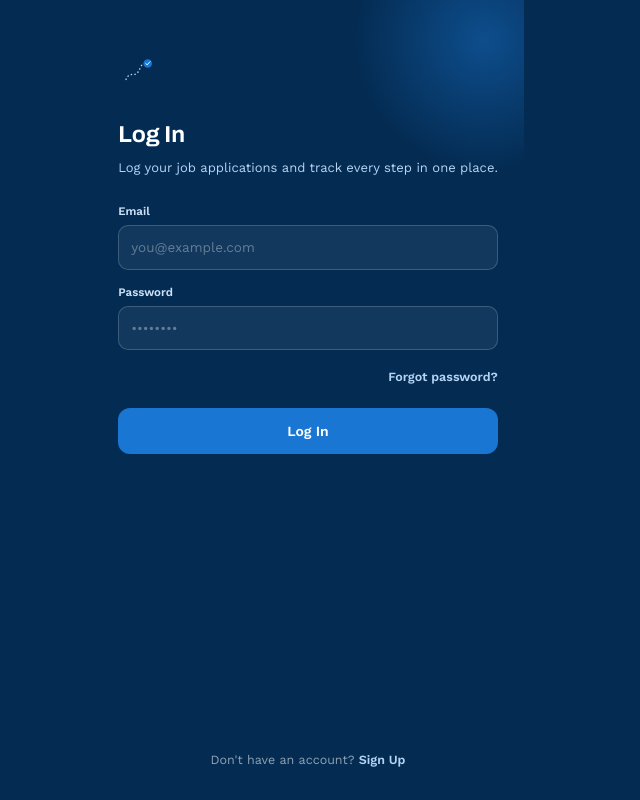
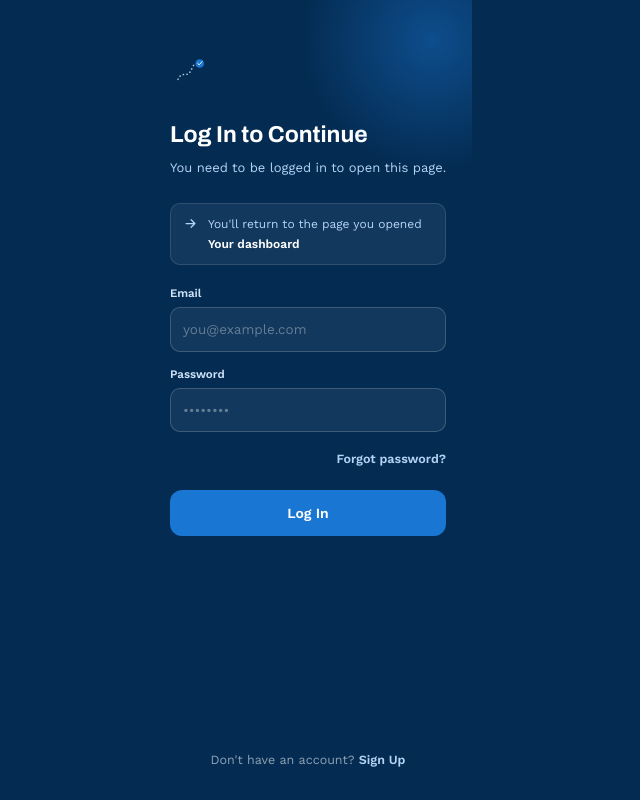
Before and after one commit to Nattarintra/nextjoblog, a Next.js app: page /login in a window 1280 px wide. Shown: the whole page, without its empty margins (332-972 px from the left). Built offline with nearby package versions, Linux system fonts and the light colour scheme.

Commit message:
feat(redirect-unauthenticated-users): login honors next (p3)
Carry validated post-login destinations through the login page and action.
Add return-strip UI and coverage for safe and malicious next values.

```diff
--- a/app/actions/auth.ts
+++ b/app/actions/auth.ts
@@ -5,6 +5,7 @@ import { redirect } from "next/navigation";
 
 import { SupabaseConfigError } from "@/lib/supabase/config";
 import { createServerSupabaseClient } from "@/lib/supabase/server";
+import { resolvePostLoginPath } from "@/lib/auth/next-path";
 
 const emailShapePattern = /^[^\s@]+@[^\s@]+\.[^\s@]+$/;
 
@@ -146,6 +147,7 @@ export async function login(
   const passwordValue = formData.get("password");
   const email = typeof emailValue === "string" ? emailValue.trim() : "";
   const password = typeof passwordValue === "string" ? passwordValue : "";
+  const redirectTarget = resolvePostLoginPath(formData.get("next"));
 
   if (!emailShapePattern.test(email)) {
     return { error: "unknown", message: "Please enter a valid email address." };
@@ -197,5 +199,5 @@ export async function login(
     };
   }
 
-  redirect("/dashboard");
+  redirect(redirectTarget);
 }
--- a/app/login/LoginFields.tsx
+++ b/app/login/LoginFields.tsx
@@ -10,13 +10,16 @@ export function LoginFields({
   formAction,
   hasError,
   isPending,
+  nextPath,
 }: {
   formAction: ComponentProps<"form">["action"];
   hasError: boolean;
   isPending: boolean;
+  nextPath: string;
 }) {
   return (
     <form action={formAction}>
+      <input type="hidden" name="next" value={nextPath} />
       <div className="mb-3.5">
         <label htmlFor="email" className={authFieldLabelClassName}>
           Email
--- a/app/login/LoginForm.tsx
+++ b/app/login/LoginForm.tsx
@@ -9,6 +9,7 @@ import { authLinkClassName } from "@/components/auth/styles";
 
 import { LoginConfirmationRequiredAlert, LoginErrorAlert } from "./LoginAlert";
 import { LoginFields } from "./LoginFields";
+import { ReturnStrip } from "./ReturnStrip";
 
 const styles = {
   wrap: "relative box-border flex min-h-[100svh] flex-col overflow-hidden px-6.5 pt-13 pb-7.5 text-white",
@@ -18,7 +19,13 @@ const styles = {
   footer: "mt-auto pt-5.5 text-center text-[12.5px] text-white/55",
 };
 
-export default function LoginForm() {
+export default function LoginForm({
+  nextPath = "/dashboard",
+  destinationLabel,
+}: {
+  nextPath?: string;
+  destinationLabel?: string;
+}) {
   const [state, formAction, isPending] = useActionState(login, undefined);
   const hasError = Boolean(state && "error" in state);
 
@@ -26,10 +33,14 @@ export default function LoginForm() {
     <div className={styles.wrap}>
       <div className={styles.glow} aria-hidden="true" />
       <AuthLogo />
-      <div className={styles.heading}>Log In</div>
+      <h1 className={styles.heading}>{destinationLabel ? "Log In to Continue" : "Log In"}</h1>
       <div className={styles.subheading}>
-        Log your job applications and track every step in one place.
+        {destinationLabel
+          ? "You need to be logged in to open this page."
+          : "Log your job applications and track every step in one place."}
       </div>
+
+      {destinationLabel && <ReturnStrip label={destinationLabel} />}
 
       {state && "error" in state && state.error === "invalid_credentials" && (
         <LoginErrorAlert message="Email or password is incorrect" />
@@ -44,7 +55,12 @@ export default function LoginForm() {
         <LoginConfirmationRequiredAlert />
       )}
 
-      <LoginFields formAction={formAction} hasError={hasError} isPending={isPending} />
+      <LoginFields
+        formAction={formAction}
+        hasError={hasError}
+        isPending={isPending}
+        nextPath={nextPath}
+      />
 
       <div className={styles.footer}>
         Don&apos;t have an account? <Link className={authLinkClassName} href="/signup">Sign Up</Link>
--- /dev/null
+++ b/app/login/ReturnStrip.tsx
@@ -0,0 +1,29 @@
+export function ReturnStrip({ label }: { label: string }) {
+  return (
+    <aside
+      className="mb-5 flex items-start gap-2.5 rounded-[10px] border border-white/12 bg-white/6 px-3 py-2.75 text-[12px] leading-normal text-sky"
+      aria-label="Return destination"
+    >
+      <svg
+        width="15"
+        height="15"
+        viewBox="0 0 24 24"
+        fill="none"
+        className="mt-0.25 shrink-0"
+        aria-hidden="true"
+      >
+        <path
+          d="M5 12h14M13 6l6 6-6 6"
+          className="stroke-sky"
+          strokeWidth="2"
+          strokeLinecap="round"
+          strokeLinejoin="round"
+        />
+      </svg>
+      <span>
+        You&apos;ll return to the page you opened
+        <span className="mt-0.5 block font-semibold text-white">{label}</span>
+      </span>
+    </aside>
+  );
+}
--- a/app/login/page.tsx
+++ b/app/login/page.tsx
@@ -1,5 +1,8 @@
 import type { Metadata } from "next";
 import { Archivo, Work_Sans } from "next/font/google";
+
+import { describeDestination } from "@/lib/auth/describe-destination";
+import { resolvePostLoginPath } from "@/lib/auth/next-path";
 
 import LoginForm from "./LoginForm";
 
@@ -31,12 +34,16 @@ export const metadata: Metadata = {
   title: "Log In — NextJobLog",
 };
 
-export default function LoginPage() {
+export default async function LoginPage(props: PageProps<"/login">) {
+  const { next } = await props.searchParams;
+  const nextPath = resolvePostLoginPath(next);
+  const destinationLabel = describeDestination(nextPath);
+
   return (
     <div
       className={authPageClassName}
     >
-      <LoginForm />
+      <LoginForm nextPath={nextPath} destinationLabel={destinationLabel} />
     </div>
   );
 }
--- a/context/changes/redirect-unauthenticated-users/plan.md
+++ b/context/changes/redirect-unauthenticated-users/plan.md
@@ -508,28 +508,28 @@ No database migration. File moves: `app/dashboard/*` → `app/(protected)/…` a
 
 #### Automated
 
-- [x] 2.1 All existing tests still pass
-- [x] 2.2 No stale imports from app/signup AuthLogo or styles
-- [x] 2.3 Type checking passes
-- [x] 2.4 Linting passes
+- [x] 2.1 All existing tests still pass — aaafbf6
+- [x] 2.2 No stale imports from app/signup AuthLogo or styles — aaafbf6
+- [x] 2.3 Type checking passes — aaafbf6
+- [x] 2.4 Linting passes — aaafbf6
 
 #### Manual
 
-- [x] 2.5 Login and signup render identically to before
+- [x] 2.5 Login and signup render identically to before — aaafbf6
 
 ### Phase 3: Login honours next
 
 #### Automated
 
-- [ ] 3.1 login() action tests cover valid, malicious, auth-path, and missing next values
-- [ ] 3.2 Login page and form tests cover hidden field, return strip, and heading variants
-- [ ] 3.3 Coverage thresholds hold including app/actions/auth.ts
-- [ ] 3.4 Type checking and lint pass
+- [x] 3.1 login() action tests cover valid, malicious, auth-path, and missing next values
+- [x] 3.2 Login page and form tests cover hidden field, return strip, and heading variants
+- [x] 3.3 Coverage thresholds hold including app/actions/auth.ts
+- [x] 3.4 Type checking and lint pass
 
 #### Manual
 
-- [ ] 3.5 Login with a valid next shows the return strip; malicious next shows the plain login page
-- [ ] 3.6 Keyboard navigation and focus rings verified on the login page
+- [x] 3.5 Login with a valid next shows the return strip; malicious next shows the plain login page
+- [x] 3.6 Keyboard navigation and focus rings verified on the login page
 
 ### Phase 4: Session classification and DAL
 
```
Also changed, not shown: 2 other files (tests, documents, lock files or other folders).
